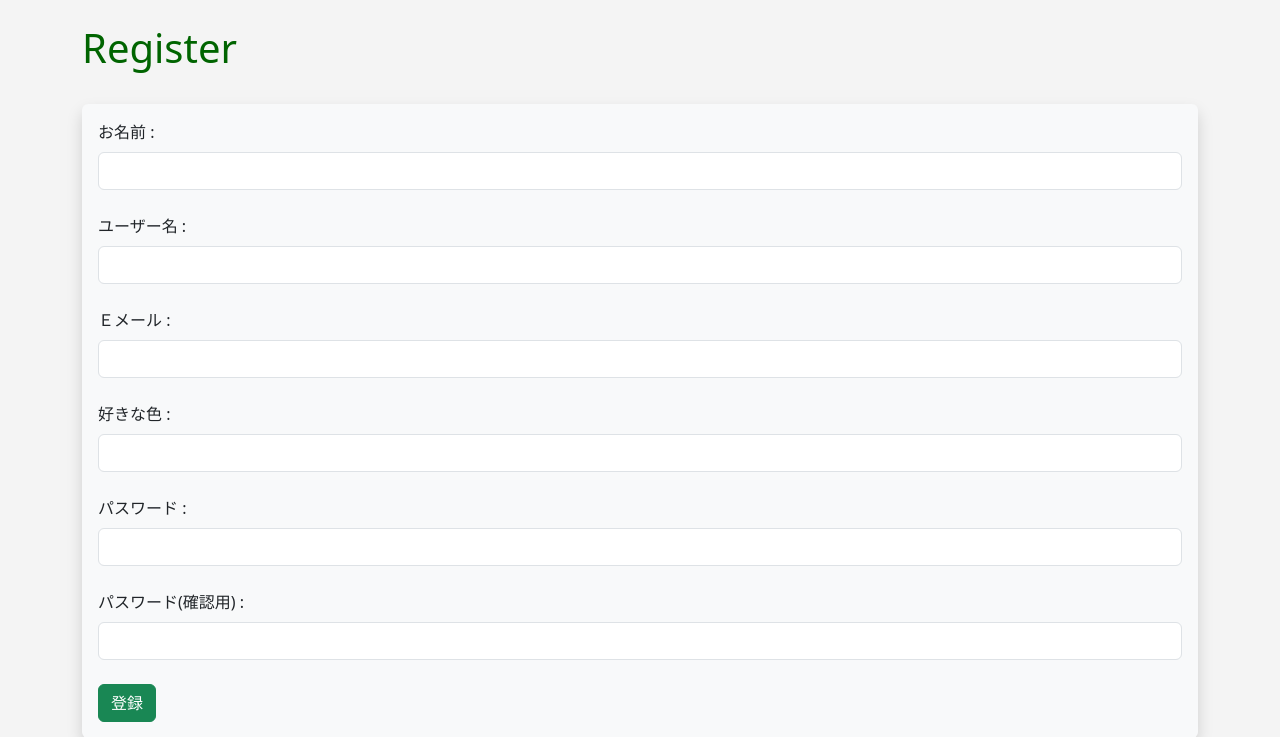
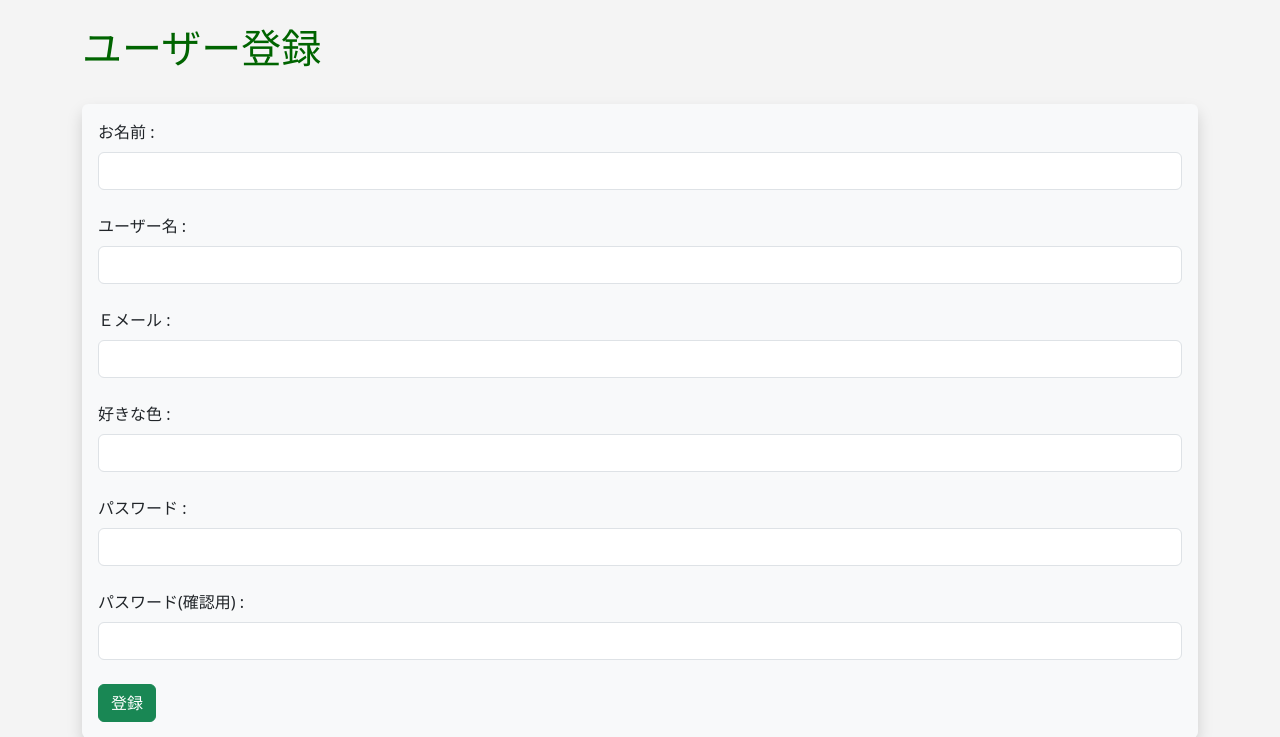
Before and after one commit to ojizou003/oblog, a Flask app: page /user/add in a window 1280 px wide. Shown: the part 57-794 px from the top of the page. Run offline with Flask 3, Linux system fonts and the light colour scheme; some libraries are stand-ins or nearby versions.

Commit message:
📝 ユーザー登録、ログイン、ログアウト日本語化

```diff
--- a/app.py
+++ b/app.py
@@ -107,7 +107,7 @@ def add_user():
         form.email.data = ""
         form.favorite_color.data = ""
         form.password_hash.data = ""
-        flash("User Added Successfully!")
+        flash("ユーザー登録完了!")
     our_users = Users.query.order_by(Users.date_added)
     return render_template("add_user.html", form=form, name=name, our_users=our_users)
 
@@ -139,11 +139,11 @@ def admin():
             form.email.data = ""
             form.favorite_color.data = ""
             form.password_hash.data = ""
-            flash("User Added Successfully!")
+            flash("ユーザー登録完了!")
         our_users = Users.query.order_by(Users.date_added)
         return render_template("admin.html", form=form, name=name, our_users=our_users)
     else:
-        flash("Sorrt, You must be the Admin to access the Admin Page...")
+        flash("申し訳ありません。 管理者用の画面なので表示できません...")
         return redirect(url_for("dashboard"))
 
 
@@ -174,18 +174,18 @@ def dashboard():
             try:
                 db.session.commit()
                 saver.save(os.path.join(app.config["UPLOAD_FOLDER"], pic_name))
-                flash("User Updated Successfully!")
+                flash("登録完了!")
                 return render_template(
                     "dashboard.html", form=form, name_to_update=name_to_update
                 )
             except:
-                flash("Error! Looks like there was a problem...try again!")
+                flash("エラー! 問題が発生しました...")
                 return render_template(
                     "dashboard.html", form=form, name_to_update=name_to_update
                 )
         else:
             db.session.commit()
-            flash("User Updated Successfully!")
+            flash("登録完了!")
             return render_template(
                 "dashboard.html", form=form, name_to_update=name_to_update
             )
@@ -286,20 +286,19 @@ def login():
             # Check the hash
             if check_password_hash(user.password_hash, form.password.data):
                 login_user(user)
-                flash("Login Successfully!")
+                flash("ログイン成功!")
                 return redirect(url_for("dashboard"))
             else:
-                flash("Wrong Password - Try Again!")
+                flash("パスワードが間違っています...")
         else:
-            flash("That User Dosen't Exist! Try Again...")
+            flash("ユーザーが登録されていません...")
     return render_template("login.html", form=form)
-
 
 @app.route("/logout", methods=["GET", "POST"])
 @login_required
 def logout():
     logout_user()
-    flash("You Have Been Logged Out! Thanks For Stopping By...")
+    flash("ログアウトしました。お立ち寄りいただきありがとうございます...")
     return redirect(url_for("login"))
 
 @app.route("/posts/<int:id>")
@@ -307,12 +306,10 @@ def post(id):
     post = Posts.query.get_or_404(id)
     return render_template("post.html", post=post)
 
-
 @app.route("/posts")
 def posts():
     posts = Posts.query.order_by(Posts.date_posted.desc()).all()
     return render_template("posts.html", posts=posts)
-
 
 @app.route("/search", methods=["POST"])
 def search():
--- a/templates/add_user.html
+++ b/templates/add_user.html
@@ -10,24 +10,14 @@
 {% endfor%}
 
 {% if name %}
-    <h2>Registration complete!</h2>
+    <h2>ユーザー登録完了!</h2>
     <br>
-    <p>Please Login...<p>
-    <a href="{{ url_for('login') }}", class="btn btn-success">Login</a>
+    <p>ログインしてください...<p>
+    <a href="{{ url_for('login') }}", class="btn btn-success">ログイン</a>
     <br><br><br>
 
-<!-- <table class="table table-hover table-bordered table-striped">
-{% for our_user in our_users %}
-    <tr>
-    <td>
-    {{ our_user.id }}. <a href="{{ url_for('update', id=our_user.id) }}">{{ our_user.name }}</a> - {{ our_user.email }} - {{ our_user.favorite_color }} - <a href="{{ url_for('delete', id=our_user.id) }}">Delete</a>
-    </td>
-    </tr>
-{% endfor %}
-</table> -->
-
 {% else %}
-    <h1>Register</h1>
+    <h1>ユーザー登録</h1>
     <br>
     <div class="shadow p-3 mb-5 bg-body-tertiary rounded">
     <form method="POST">
@@ -56,16 +46,6 @@
     </div>
 
 <br>
-<!-- <table class="table table-hover table-bordered table-striped">
-{% for our_user in our_users %}
-    <tr>
-    <td>
-    {{ our_user.id }}. <a href="{{ url_for('update', id=our_user.id) }}">{{ our_user.name }}</a> - {{our_user.username}} - {{ our_user.email }} - {{ our_user.favorite_color }} - PW: {{ our_user.password_hash }} - <a href="{{ url_for('delete', id=our_user.id) }}">Delete</a>
-    </td>
-    </tr>
-{% endfor %}
-</table> -->
-
 
 {% endif %}
 
--- a/templates/login.html
+++ b/templates/login.html
@@ -9,7 +9,7 @@
 </div>
 {% endfor%}
 
-<h1>Login!</h1>
+<h1>ログイン!</h1>
 <br>
 
 <div class="shadow p-3 mb-5 bg-body-tertiary rounded">
@@ -26,5 +26,7 @@
         {{ form.submit(class="btn btn-success") }}
     </form>
 </div>
+<br>
+<p>ユーザー登録は<a href="{{ url_for('add_user') }}">こちら</a>から...</p>
 
 {% endblock %}
```
